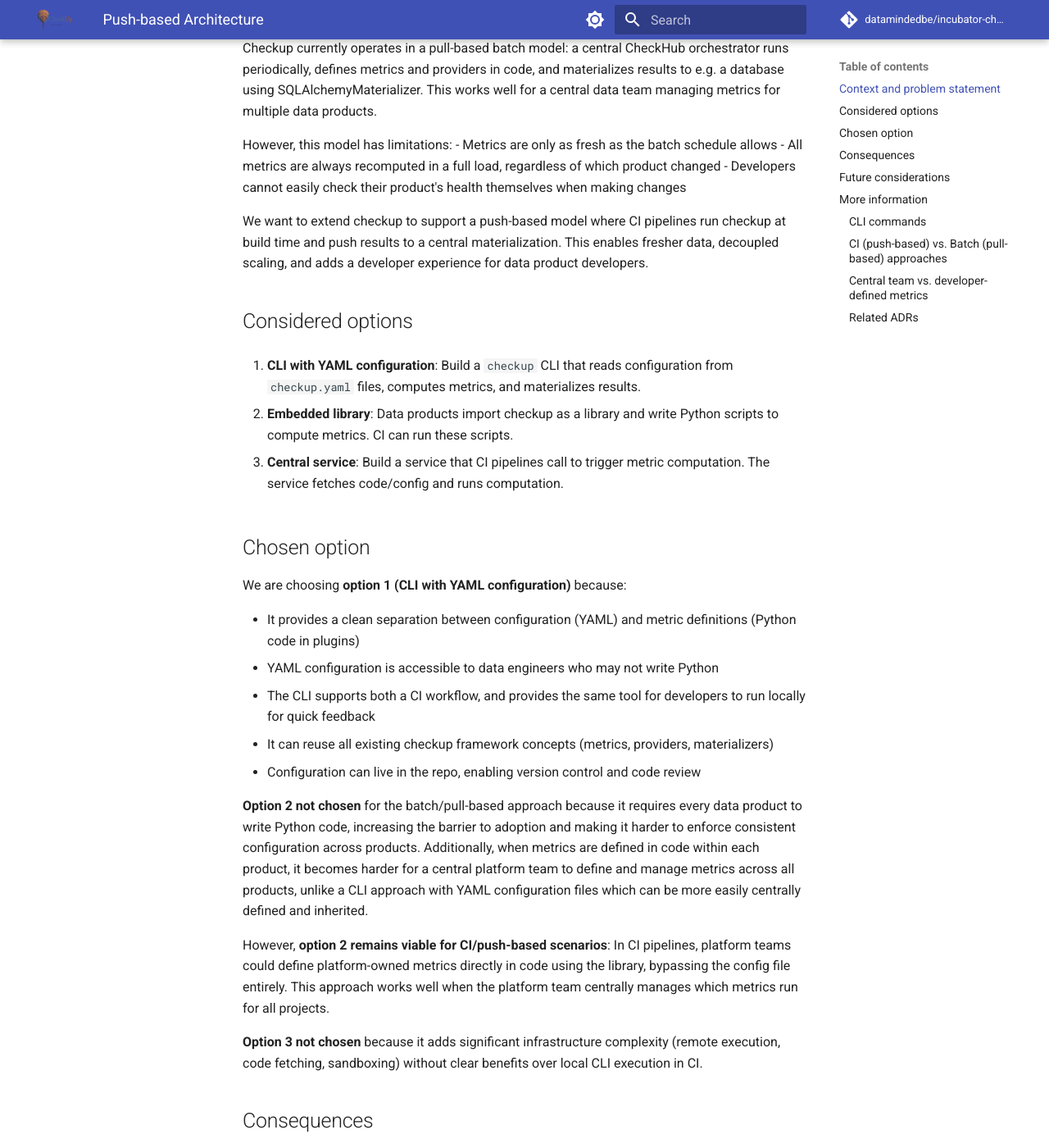
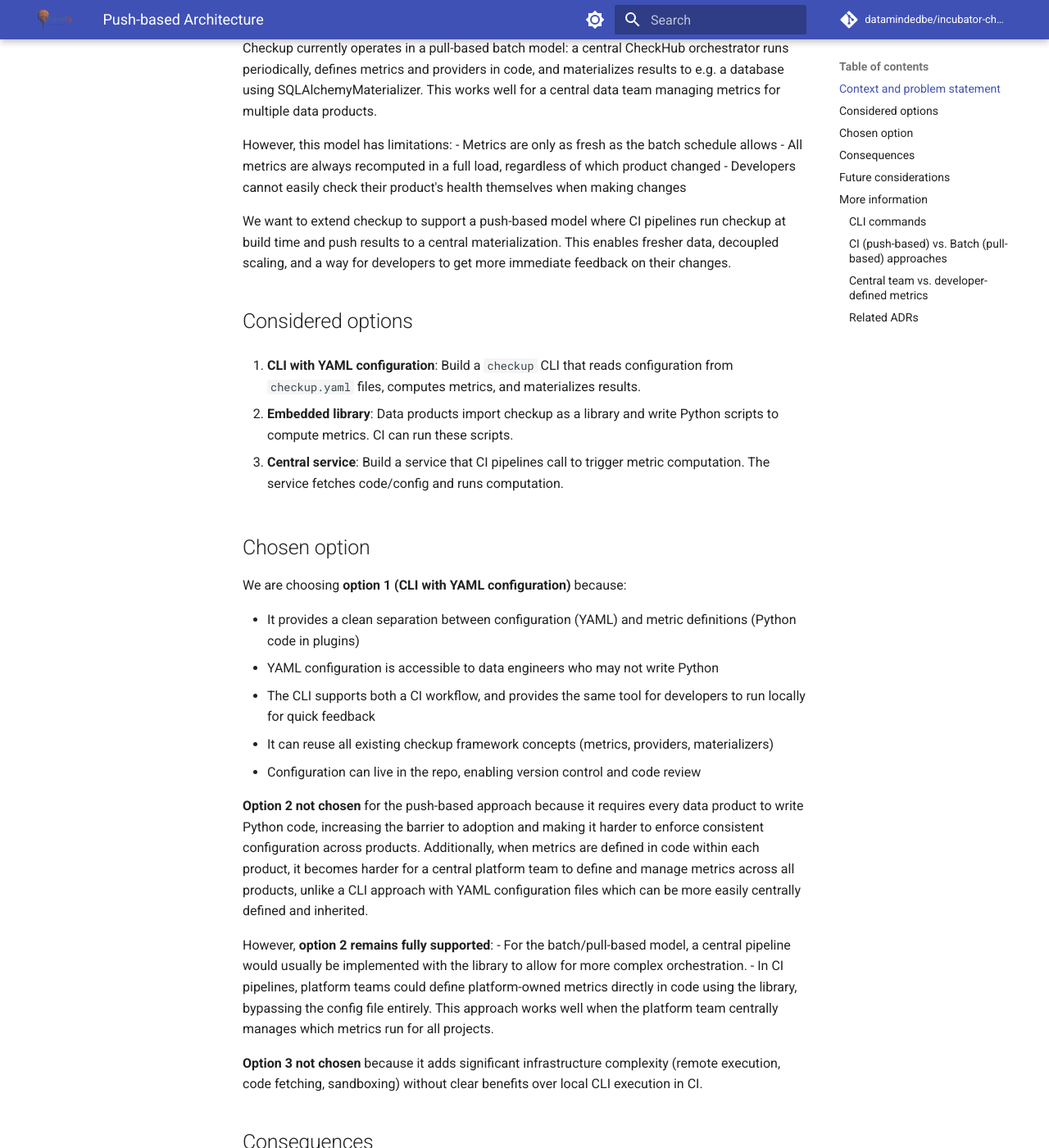
Before and after one commit to datamindedbe/checkup, an MkDocs documentation site: the page built from docs/adr/2026.03.25-push-based-architecture.md, in a window 1280 px wide and 1400 px high, scrolled down 399 px. Shown: the whole window at 82% size. Built offline with MkDocs 1.6.1 and Material for MkDocs 9.7.7, drawn with Linux system fonts in a browser that asks for light colours; comment, search, counter and statistics services are not loaded.

Commit message:
PR comments

```diff
--- a/docs/adr/2026.03.25-push-based-architecture.md
+++ b/docs/adr/2026.03.25-push-based-architecture.md
@@ -14,7 +14,7 @@ However, this model has limitations:
 - All metrics are always recomputed in a full load, regardless of which product changed
 - Developers cannot easily check their product's health themselves when making changes
 
-We want to extend checkup to support a push-based model where CI pipelines run checkup at build time and push results to a central materialization. This enables fresher data, decoupled scaling, and adds a developer experience for data product developers.
+We want to extend checkup to support a push-based model where CI pipelines run checkup at build time and push results to a central materialization. This enables fresher data, decoupled scaling, and a way for developers to get more immediate feedback on their changes.
 
 ## Considered options
 
@@ -34,9 +34,11 @@ We are choosing **option 1 (CLI with YAML configuration)** because:
 - It can reuse all existing checkup framework concepts (metrics, providers, materializers)
 - Configuration can live in the repo, enabling version control and code review
 
-**Option 2 not chosen** for the batch/pull-based approach because it requires every data product to write Python code, increasing the barrier to adoption and making it harder to enforce consistent configuration across products. Additionally, when metrics are defined in code within each product, it becomes harder for a central platform team to define and manage metrics across all products, unlike a CLI approach with YAML configuration files which can be more easily centrally defined and inherited.
+**Option 2 not chosen** for the push-based approach because it requires every data product to write Python code, increasing the barrier to adoption and making it harder to enforce consistent configuration across products. Additionally, when metrics are defined in code within each product, it becomes harder for a central platform team to define and manage metrics across all products, unlike a CLI approach with YAML configuration files which can be more easily centrally defined and inherited.
 
-However, **option 2 remains viable for CI/push-based scenarios**: In CI pipelines, platform teams could define platform-owned metrics directly in code using the library, bypassing the config file entirely. This approach works well when the platform team centrally manages which metrics run for all projects.
+However, **option 2 remains fully supported**:
+- For the batch/pull-based model, a central pipeline would usually be implemented with the library to allow for more complex orchestration.
+- In CI pipelines, platform teams could define platform-owned metrics directly in code using the library, bypassing the config file entirely. This approach works well when the platform team centrally manages which metrics run for all projects.
 
 **Option 3 not chosen** because it adds significant infrastructure complexity (remote execution, code fetching, sandboxing) without clear benefits over local CLI execution in CI.
 
```
